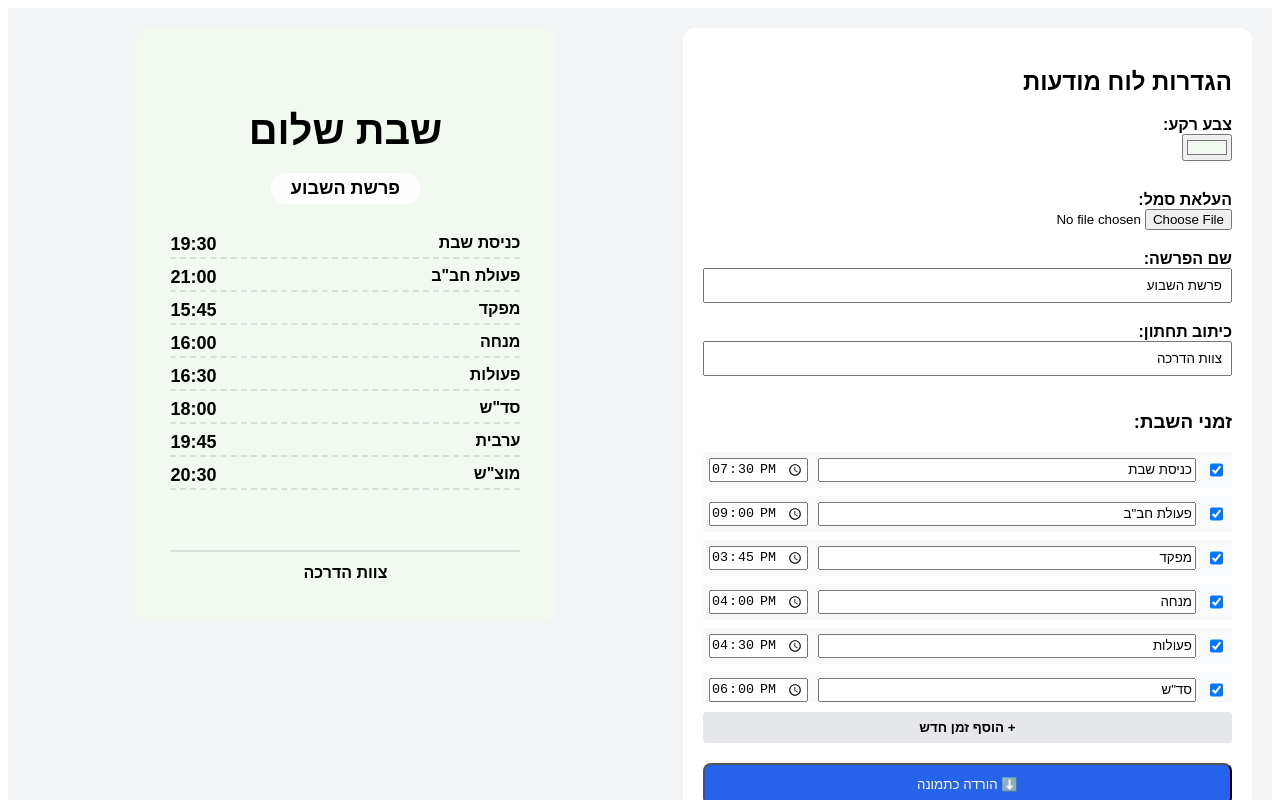
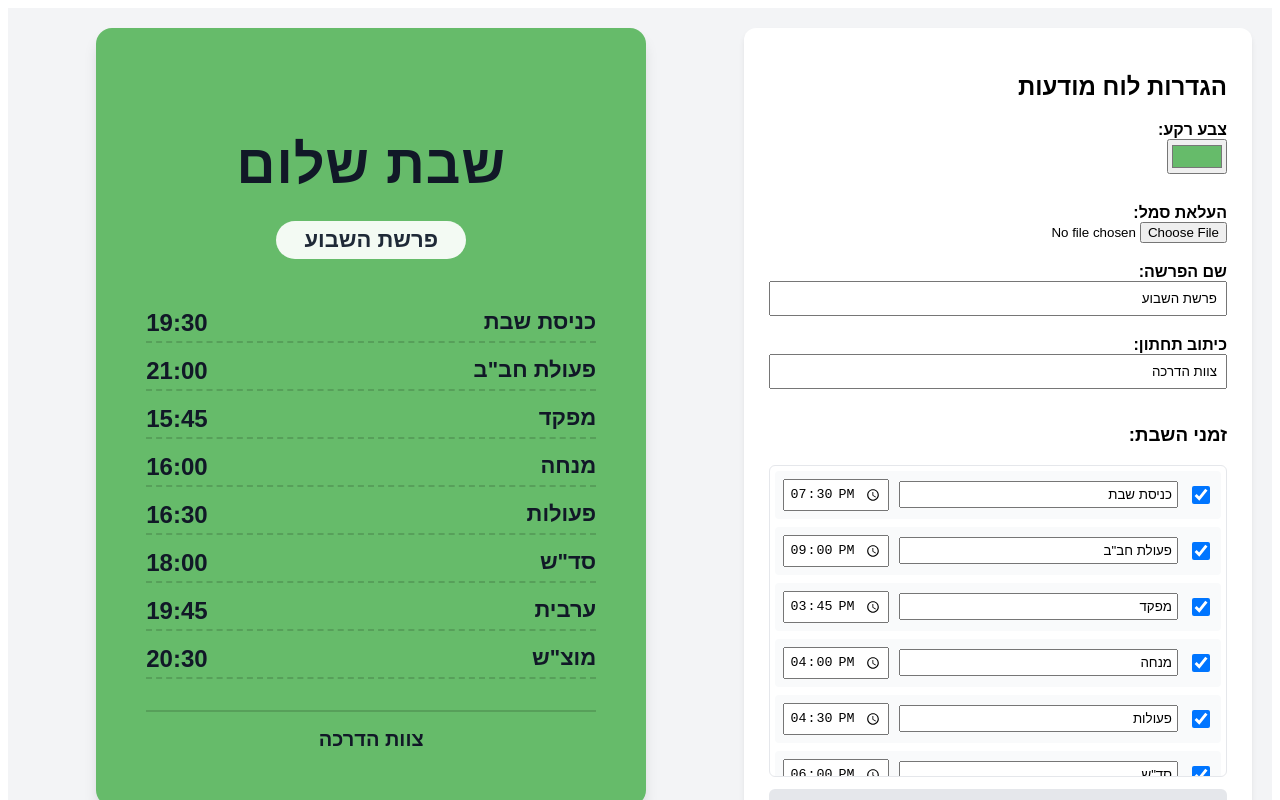
Before and after one commit to EliyaR8581/shabbat-poster, a React (Create React App) app: page / in a window 1280 px wide. Shown: the top 800 px of the page. Built offline with nearby package versions, Linux system fonts and the light colour scheme.

Commit message:
Update App.js

```diff
--- a/src/App.js
+++ b/src/App.js
@@ -3,7 +3,7 @@ import html2canvas from 'html2canvas';
 
 export default function App() {
   const posterRef = useRef(null);
-  const [bgColor, setBgColor] = useState('#f2f9f1');
+  const [bgColor, setBgColor] = useState('#66bb6a'); // מעודכן לירוק היפה מהתמונה שלך
   const [parasha, setParasha] = useState('פרשת השבוע');
   const [footerText, setFooterText] = useState('צוות הדרכה');
   const [customLogo, setCustomLogo] = useState('');
@@ -76,80 +76,81 @@ export default function App() {
         }
       `}</style>
 
-      <div style={{ display: 'flex', gap: '20px', flexWrap: 'wrap', alignItems: 'flex-start' }}>
+      <div style={{ display: 'flex', gap: '30px', flexWrap: 'wrap', alignItems: 'flex-start' }}>
         {/* טור הגדרות */}
-        <div style={{ flex: '1', minWidth: '300px', backgroundColor: 'white', padding: '20px', borderRadius: '12px' }}>
+        <div style={{ flex: '1', minWidth: '320px', backgroundColor: 'white', padding: '25px', borderRadius: '12px', boxShadow: '0 4px 6px -1px rgba(0,0,0,0.1)' }}>
           <h2>הגדרות לוח מודעות</h2>
 
           <label style={{ display: 'block', fontWeight: 'bold', marginTop: '10px' }}>צבע רקע:</label>
-          <input type="color" value={bgColor} onChange={(e) => setBgColor(e.target.value)} style={{ marginBottom: '20px' }} />
+          <input type="color" value={bgColor} onChange={(e) => setBgColor(e.target.value)} style={{ marginBottom: '20px', width: '60px', height: '35px', cursor: 'pointer' }} />
 
           <label style={{ display: 'block', fontWeight: 'bold', marginTop: '10px' }}>העלאת סמל:</label>
           <input type="file" accept="image/*" onChange={handleFile} style={{ marginBottom: '20px', display: 'block' }} />
 
           <label style={{ display: 'block', fontWeight: 'bold', marginTop: '10px' }}>שם הפרשה:</label>
-          <input type="text" value={parasha} onChange={(e) => setParasha(e.target.value)} style={{ width: '100%', padding: '8px', marginBottom: '10px' }} />
+          <input type="text" value={parasha} onChange={(e) => setParasha(e.target.value)} style={{ width: '100%', padding: '8px', marginBottom: '10px', boxSizing: 'border-box' }} />
 
           <label style={{ display: 'block', fontWeight: 'bold', marginTop: '10px' }}>כיתוב תחתון:</label>
-          <input type="text" value={footerText} onChange={(e) => setFooterText(e.target.value)} style={{ width: '100%', padding: '8px', marginBottom: '20px' }} />
+          <input type="text" value={footerText} onChange={(e) => setFooterText(e.target.value)} style={{ width: '100%', padding: '8px', marginBottom: '20px', boxSizing: 'border-box' }} />
 
           <h3 style={{ fontWeight: 'bold', marginTop: '15px' }}>זמני השבת:</h3>
-          <div style={{ maxHeight: '250px', overflowY: 'auto' }}>
+          <div style={{ maxHeight: '300px', overflowY: 'auto', border: '1px solid #e5e7eb', borderRadius: '6px', padding: '5px' }}>
             {schedule.map((item) => (
-              <div key={item.id} style={{ display: 'flex', gap: '10px', marginBottom: '8px', padding: '6px', backgroundColor: '#f9fafb' }}>
-                <input type="checkbox" checked={item.active} onChange={(e) => updateItem(item.id, 'active', e.target.checked)} />
-                <input type="text" value={item.name} onChange={(e) => updateItem(item.id, 'name', e.target.value)} style={{ flex: '1' }} />
-                <input type="time" value={item.time} onChange={(e) => updateItem(item.id, 'time', e.target.value)} />
+              <div key={item.id} style={{ display: 'flex', gap: '10px', marginBottom: '8px', padding: '8px', backgroundColor: '#f9fafb', alignItems: 'center', borderRadius: '4px' }}>
+                <input type="checkbox" checked={item.active} onChange={(e) => updateItem(item.id, 'active', e.target.checked)} style={{ width: '18px', height: '18px' }} />
+                <input type="text" value={item.name} onChange={(e) => updateItem(item.id, 'name', e.target.value)} style={{ flex: '1', padding: '4px' }} />
+                <input type="time" value={item.time} onChange={(e) => updateItem(item.id, 'time', e.target.value)} style={{ padding: '4px' }} />
               </div>
             ))}
           </div>
 
-          <button onClick={addItem} style={{ marginTop: '10px', width: '100%', padding: '8px', backgroundColor: '#e5e7eb', border: 'none', borderRadius: '4px', cursor: 'pointer', fontWeight: 'bold' }}>+ הוסף זמן חדש</button>
+          <button onClick={addItem} style={{ marginTop: '12px', width: '100%', padding: '10px', backgroundColor: '#e5e7eb', border: 'none', borderRadius: '6px', cursor: 'pointer', fontWeight: 'bold' }}>+ הוסף זמן חדש</button>
 
-          <div style={{ display: 'flex', flexDirection: 'column', gap: '10px', marginTop: '20px' }}>
-            <button onClick={handleDownload} style={{ padding: '12px', backgroundColor: '#2563eb', color: 'white', borderRadius: '8px', cursor: 'pointer' }}>⬇️ הורדה כתמונה</button>
-            <button onClick={handleShare} style={{ padding: '12px', backgroundColor: '#059669', color: 'white', borderRadius: '8px', cursor: 'pointer' }}>📤 שיתוף</button>
-            <button onClick={() => window.print()} style={{ padding: '12px', backgroundColor: '#374151', color: 'white', borderRadius: '8px', cursor: 'pointer' }}>🖨️ הדפסה</button>
+          <div style={{ display: 'flex', flexDirection: 'column', gap: '10px', marginTop: '25px' }}>
+            <button onClick={handleDownload} style={{ padding: '14px', backgroundColor: '#2563eb', color: 'white', borderRadius: '8px', cursor: 'pointer', fontWeight: 'bold', border: 'none' }}>⬇️ הורדה כתמונה</button>
+            <button onClick={handleShare} style={{ padding: '14px', backgroundColor: '#059669', color: 'white', borderRadius: '8px', cursor: 'pointer', fontWeight: 'bold', border: 'none' }}>📤 שיתוף</button>
+            <button onClick={() => window.print()} style={{ padding: '14px', backgroundColor: '#374151', color: 'white', borderRadius: '8px', cursor: 'pointer', fontWeight: 'bold', border: 'none' }}>🖨️ הדפסה</button>
           </div>
         </div>
 
-        {/* טור תצוגה מקדימה - נעול על מידות A4 מדויקות בפיקסלים */}
-        <div style={{ flex: '1.2', minWidth: '350px', display: 'flex', justifyContent: 'center' }}>
+        {/* טור תצוגה מקדימה - גרסת A4 מוגדלת לחוויית שימוש משופרת */}
+        <div style={{ flex: '1.5', display: 'flex', justifyContent: 'center' }}>
           <div
             ref={posterRef}
             className="print-container"
             style={{
-              width: '420px',
-              height: '594px',
-              padding: '40px 35px',
-              borderRadius: '12px',
+              width: '550px',
+              height: '778px',
+              padding: '55px 50px',
+              borderRadius: '16px',
               backgroundColor: bgColor,
               position: 'relative',
               display: 'flex',
               flexDirection: 'column',
               alignItems: 'center',
-              boxSizing: 'border-box'
+              boxSizing: 'border-box',
+              boxShadow: '0 10px 15px -3px rgba(0,0,0,0.15)'
             }}
           >
             {customLogo && (
-              <div style={{ position: 'absolute', top: '25px', left: '25px', width: '60px', height: '60px', backgroundColor: 'white', borderRadius: '50%', display: 'flex', alignItems: 'center', justifyContent: 'center', padding: '2px', boxShadow: '0 2px 4px rgba(0,0,0,0.1)' }}>
+              <div style={{ position: 'absolute', top: '35px', left: '35px', width: '80px', height: '80px', backgroundColor: 'white', borderRadius: '50%', display: 'flex', alignItems: 'center', justifyContent: 'center', padding: '4px', boxShadow: '0 4px 6px rgba(0,0,0,0.1)' }}>
                 <img src={customLogo} alt="logo" style={{ width: '90%', height: '90%', objectFit: 'contain' }} />
               </div>
             )}
 
-            <h1 style={{ fontSize: '40px', marginTop: '40px', marginBottom: '5px', fontWeight: 'bold' }}>שבת שלום</h1>
-            <h2 style={{ fontSize: '18px', padding: '5px 20px', backgroundColor: 'rgba(255,255,255,0.9)', borderRadius: '20px', marginBottom: '10px' }}>{parasha}</h2>
+            <h1 style={{ fontSize: '54px', marginTop: '50px', marginBottom: '8px', fontWeight: 'bold', color: '#111827', letterSpacing: '1px' }}>שבת שלום</h1>
+            <h2 style={{ fontSize: '22px', padding: '6px 28px', backgroundColor: 'rgba(255,255,255,0.92)', borderRadius: '25px', marginBottom: '25px', fontWeight: 'bold', color: '#1f2937' }}>{parasha}</h2>
 
-            <div style={{ width: '100%', marginTop: '20px', display: 'flex', flexDirection: 'column', gap: '8px' }}>
+            <div style={{ width: '100%', marginTop: '25px', display: 'flex', flexDirection: 'column', gap: '14px' }}>
               {schedule.filter((item) => item.active).map((item) => (
-                <div key={item.id} style={{ display: 'flex', justifyContent: 'space-between', borderBottom: '2px dashed rgba(0,0,0,0.1)', paddingBottom: '2px' }}>
-                  <span style={{ fontSize: '16px', fontWeight: 'bold' }}>{item.name}</span>
-                  <span style={{ fontSize: '18px', fontWeight: 'bold' }}>{item.time}</span>
+                <div key={item.id} style={{ display: 'flex', justifyContent: 'space-between', borderBottom: '2px dashed rgba(0,0,0,0.15)', paddingBottom: '4px' }}>
+                  <span style={{ fontSize: '22px', fontWeight: 'bold', color: '#111827' }}>{item.name}</span>
+                  <span style={{ fontSize: '24px', fontWeight: 'bold', color: '#111827' }}>{item.time}</span>
                 </div>
               ))}
             </div>
 
-            <div style={{ marginTop: 'auto', fontWeight: 'bold', borderTop: '2px solid rgba(0,0,0,0.1)', width: '100%', textAlign: 'center', paddingTop: '12px', fontSize: '16px' }}>
+            <div style={{ marginTop: 'auto', fontWeight: 'bold', borderTop: '2px solid rgba(0,0,0,0.15)', width: '100%', textAlign: 'center', paddingTop: '16px', fontSize: '20px', color: '#111827' }}>
               {footerText}
             </div>
           </div>
```
